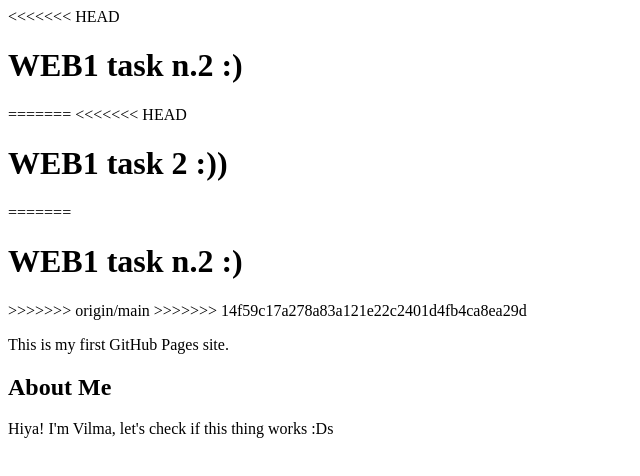
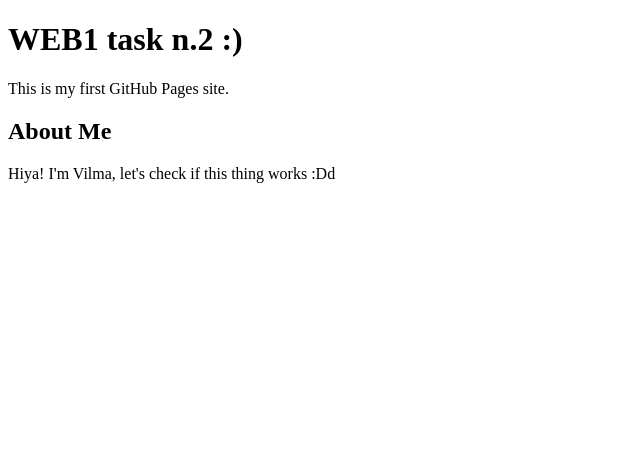
Before and after one commit to vilmatop/portfolio-site, a plain HTML site: page index.html in a window 1280 px wide. Shown: the whole page, without its empty margins (0-640 px from the left). Drawn offline with Linux system fonts and the light colour scheme.

Commit message:
Update clean version after merge conflict

```diff
--- a/index.html
+++ b/index.html
@@ -4,22 +4,15 @@
   <title>WEB1 portofolio page</title>
 </head>
 <body>
-<<<<<<< HEAD
 
   <h1>WEB1 task n.2 :) </h1>
 
-=======
-<<<<<<< HEAD
-  <h1>WEB1 task 2 :)) </h1>
-=======
-  <h1>WEB1 task n.2 :) </h1>
->>>>>>> origin/main
->>>>>>> 14f59c17a278a83a121e22c2401d4fb4ca8ea29d
+
   <p>This is my first GitHub Pages site.</p>
 
   <section>
   <h2> About Me</h2>
-  <p> Hiya! I'm Vilma, let's check if this thing works :Ds</p>
+  <p> Hiya! I'm Vilma, let's check if this thing works :Dd</p>
   </section>
 </body>
 </html>
```
